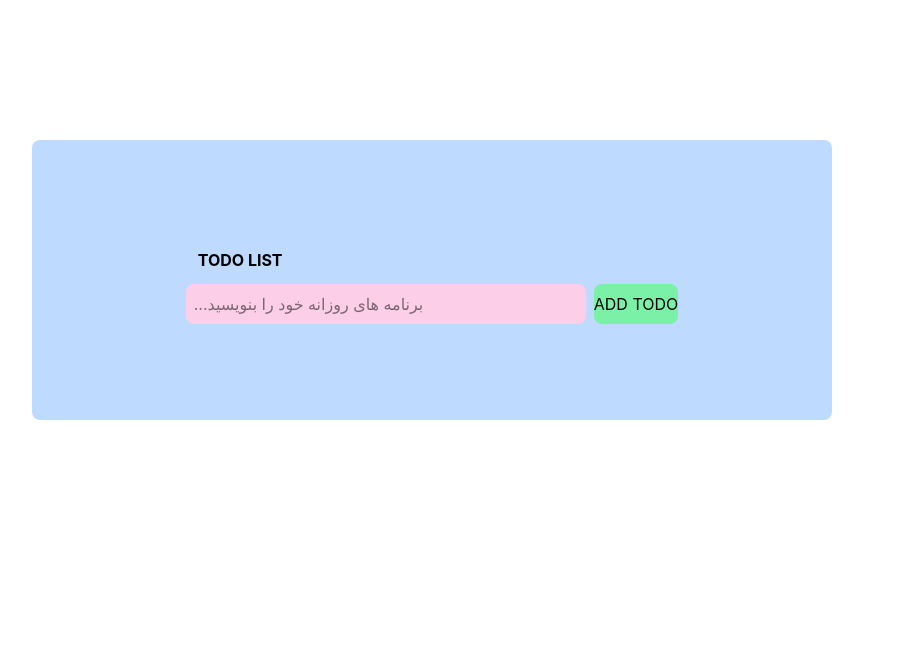
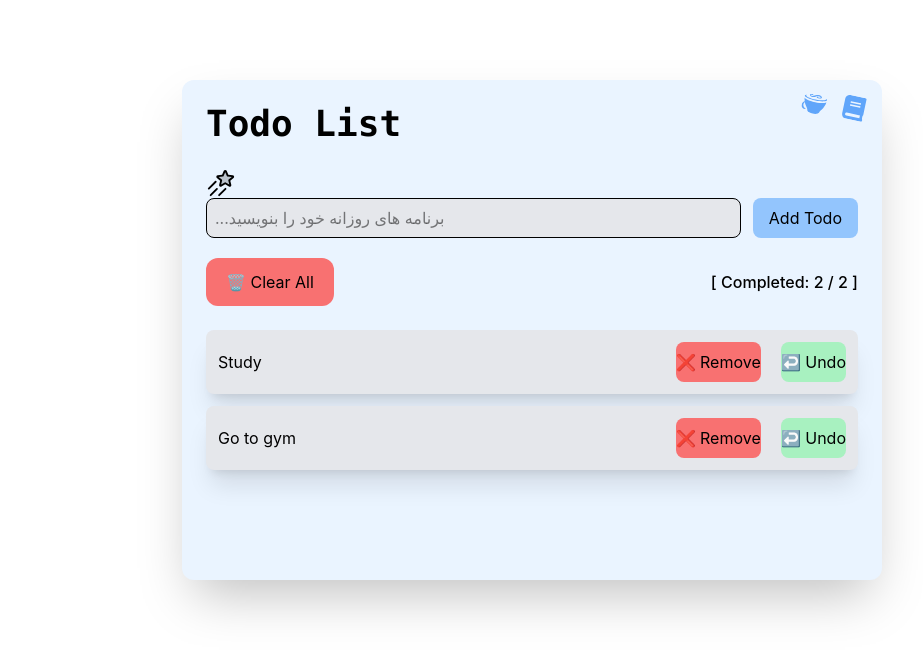
Before and after one commit to masoomeh-gozali/my-react-app, a React (Vite) app: page / in a window 1280 px wide. Shown: the top 654 px of the page, without its empty margins (108-1031 px from the left). Built offline with nearby package versions, Linux system fonts and the light colour scheme.

Commit message:
TodoListProject

```diff
--- a/package.json
+++ b/package.json
@@ -14,6 +14,7 @@
     "lodash": "^4.18.1",
     "react": "^19.2.6",
     "react-dom": "^19.2.6",
+    "react-icons": "^5.6.0",
     "tailwindcss": "^4.3.0"
   },
   "devDependencies": {
--- a/src/App.jsx
+++ b/src/App.jsx
@@ -8,6 +8,7 @@ import TamrinSevenIsLogin from "./TamrinSeven";
 import TamrinSixCount from "./TamrinSix";
 import TamrinThree from "./TamrinThree";
 import TamrinTwo from "./TamrinTwo";
+import TodoListProject from "./TodoListProject";
 
 
 export default function App() {
@@ -21,8 +22,8 @@ export default function App() {
     {/* <TamrinSixCount/>  */}
     {/* <TamrinSevenIsLogin/>  */}
     {/* <TamrinEightRemove/>  */}
-    <TamrinNineTodoList/>
     {/* <TamrinBishtar/>  */}
+    <TodoListProject/>
 
     </>
   );
--- /dev/null
+++ b/src/TodoListProject.jsx
@@ -0,0 +1,98 @@
+import { useState } from "react";
+import { nanoid } from "nanoid";
+import { FaBook } from "react-icons/fa";
+import { GiStarFormation } from "react-icons/gi";
+import { WiStars } from "react-icons/wi";
+import { PiShootingStarDuotone } from "react-icons/pi";
+import { MdDone } from "react-icons/md";
+import { SiCoffeescript } from "react-icons/si";
+import { TbSchool } from "react-icons/tb";
+
+
+export default function TodoListProject() {
+    let [todos, setTodo] = useState([{
+    title: "Study",
+    status: true,
+    id: nanoid()
+    },
+    {
+    title: "Go to gym",
+    status: true,
+    id: nanoid()
+    }]);
+    let [inputText, setInputText] = useState("");
+
+    let addTodo = () => {  if(inputText.trim() === "") return;
+    setTodo([...todos, { title: inputText, status:false, id: nanoid()}
+    ]);
+    setInputText("");
+    };
+    let deleteTodo =(id) =>  { setTodo(todos.filter(todo => todo.id !== id)); };
+        // تابع تکمیل شدن تسک :
+    let toggleTodo= (id) => { setTodo(
+        todos.map((todo) => todo.id === id
+    ?{...todo, status: !todo.status}       //یعنی هرچی بود برعکس کن
+    : todo )
+    ) ; };
+    let keyDownHandler = (event) => { if (event.key === "Enter"){
+        addTodo();
+    }  };
+    // شمارنده ها :
+    let complatedTodos = todos.filter((todo) => todo.status).length;    //تودو های انجام شده رو بشمار
+    return (
+
+        <div className="relative p-6  bg-[#EAF4FF] rounded-xl w-[700px] min-h-[500px] mx-auto mt-20 shadow-2xl">
+
+            {/* یوزاستیت رو برای این ساختیم که چون باید یه جایی رو برای ذخیره چیزی که کاربر تایپ میکنه داشته باشیم
+             و بعد توی اینپوت از انچنج استفاده میکنیم و بهش میگیم هروقت کاربر چیزی تایپ کرد مقدار جدید رو بگیر و داخل استیت ذخیره کن  */}
+            <h1 className="text-blue font-bold mb-6 text-4xl font-mono"> <b>  Todo List </b> </h1>
+            <PiShootingStarDuotone className="  top-4 left-10  text-3xl "/>
+
+
+            <FaBook className="absolute top-4 right-4 text-2xl text-[#60A5FA] rotate-12"/>
+            <SiCoffeescript className="absolute top-3 right-14 text-2xl text-[#60A5FA] rotate-12" />
+            {/* <TbSchool className="absolute top-2 right-23 text-2xl text-[#60A5FA] rotate-12"/> */}
+
+            <div className="flex items-center gap-3 mb-5">
+            <input type="text" value={inputText} onKeyDown= {keyDownHandler}  onChange={(event) => setInputText(event.target.value)
+            }  className="  bg-gray-200 w-full h-10  px-2 rounded-lg hover: flex-1 border hover:border hover:border-gray-700 "  placeholder="...برنامه های روزانه خود را بنویسید  "/>
+
+            <button onClick={addTodo} className="bg-[#93C5FD] py-2 px-4 rounded-lg hover:bg-[#7DD3FC] "> Add Todo </button>
+
+            </div>
+
+            <div>
+            <div className="flex justify-between items-center mb-6">
+                <button
+          onClick={() => setTodo([])}
+          className="bg-[#F87171] px-5 py-3  rounded-xl hover:bg-[#FF5C5C] transition"
+        >
+          🗑️ Clear All
+        </button>
+            <p className=" font-medium">
+           [ Completed: {complatedTodos} / {todos.length} ]
+        </p>
+        </div>
+            <ul className="bg-[#EAF4FF]  space-y-3">
+
+            {todos.map((todo) => (<li key={todo.id}
+            className="bg-gray-200 p-3 rounded-lg  flex justify-between items-center border-bg-gray-200 shadow-xl "> {todo.title}
+            <div className="flex items-center gap-3">
+            <button onClick={() => deleteTodo(todo.id)} className="bg-[#F87171] py-2 ml-2 rounded-lg hover:bg-[#FF5C5C] transition " >  ❌ Remove</button>
+
+
+            <button onClick={() => toggleTodo(todo.id)} className="bg-[#A8F1C0]  py-2 ml-2 rounded-lg  hover:bg-[#9BE9B3] " > {todo.status?  "↩️ Undo" : " ✅ Done" } </button>
+            </div>
+            </li>
+        ))}
+
+            </ul>
+            {/* <GiStarFormation />  */}
+
+
+
+
+        </div>
+        </div>
+     );
+}
```
Also changed, not shown: 1 other file (tests, documents, lock files or other folders).
